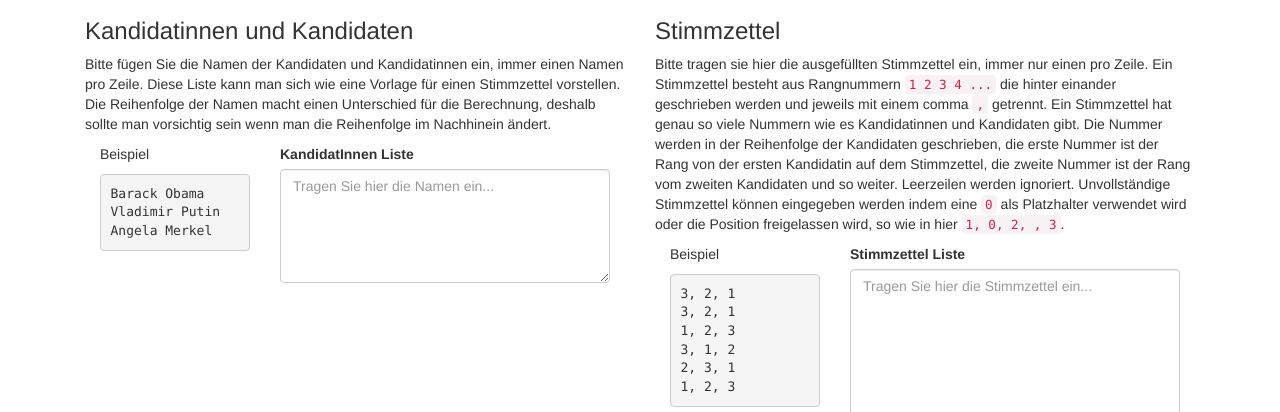
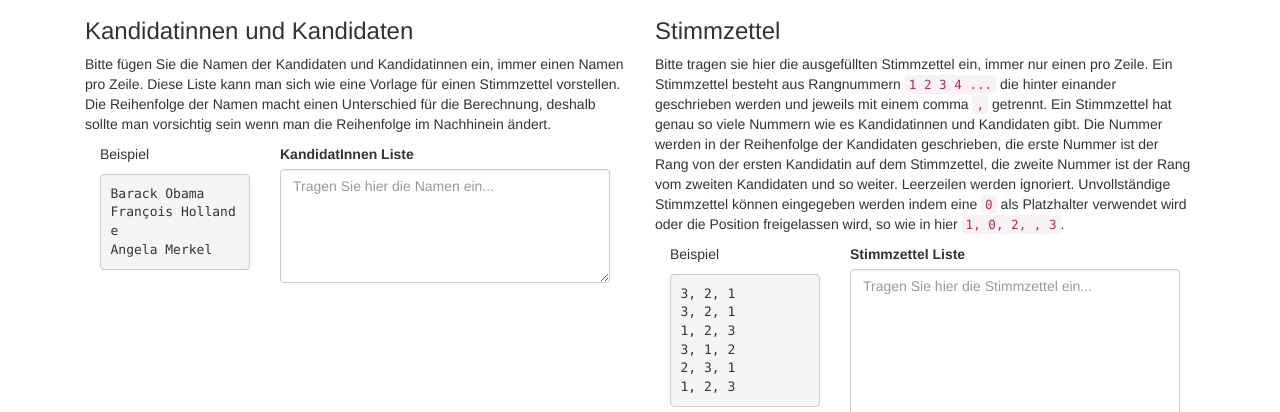
Before and after one commit to PeterTheOne/IRV, a website: page de/index.html in a window 1280 px wide. Shown: the part 388-800 px from the top of the page. Drawn offline with Linux system fonts and the light colour scheme.

Commit message:
change putin to François Hollande

```diff
--- a/de/index.html
+++ b/de/index.html
@@ -58,7 +58,7 @@
                     </p>
                     <div class="col-md-4">
                         <p>Beispiel</p>
-                        <pre>Barack Obama<br />Vladimir Putin<br />Angela Merkel<br /></pre>
+                        <pre>Barack Obama<br />François Hollande<br />Angela Merkel<br /></pre>
                     </div>
                     <div class="col-md-8">
                         <label for="candidates">KandidatInnen Liste</label>
```
Also changed, not shown: index.html (+1 -1 lines).
